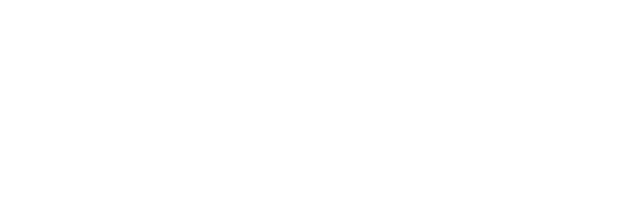
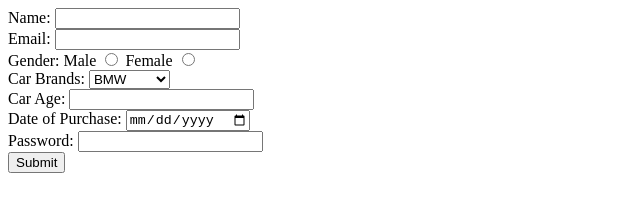
Before and after one commit to acciojob/car-insurance-form-yaddolly, a website: page main.html in a window 1280 px wide. Shown: the whole page, without its empty margins (0-640 px from the left). Drawn offline with Linux system fonts and the light colour scheme.

Commit message:
created a submission

```diff
--- a/main.html
+++ b/main.html
@@ -8,6 +8,41 @@
 
 <body>
 	<!-- the entire body must be written by student -->
+     <form method="post">
+		<lebel for="name">Name:</lebel>
+		<input type="text" id="name" required>
+		<br>
+		<lebel for="email">Email:</lebel>
+		<input type="Email" id="email" required>
+		<br>
+		<lebel>Gender:</lebel>
+		<lebel for="male">Male</lebel>
+		<input type="radio" id="male" name="gender" required>
+		<lebel for="female">Female</lebel>
+		<input type="radio" id="female" name="gender" required>
+		<br>
+		<lebel for="cars">Car Brands:</lebel>
+	    <select id="cars">
+			<option>BMW</option>
+			<option>Audi</option>
+			<option>Mercedez</option>
+		</select>
+	    <br>
+		<lebel for="carage">Car Age:</lebel>
+		<input type="number" id="carage" required>
+		<br>
+		 <lebel for="dop">Date of Purchase:</lebel>
+		<input type="date" id="dop" required>
+		<br>
+		<lebel for="password">Password:</lebel>
+		<input type="password" id="password" required>
+		<br>
+		 <button type="submit">Submit</button>
+		 </form>
+
+
+
+
     <script type="text/javascript" src="./script.js">
 </script>
 
```
